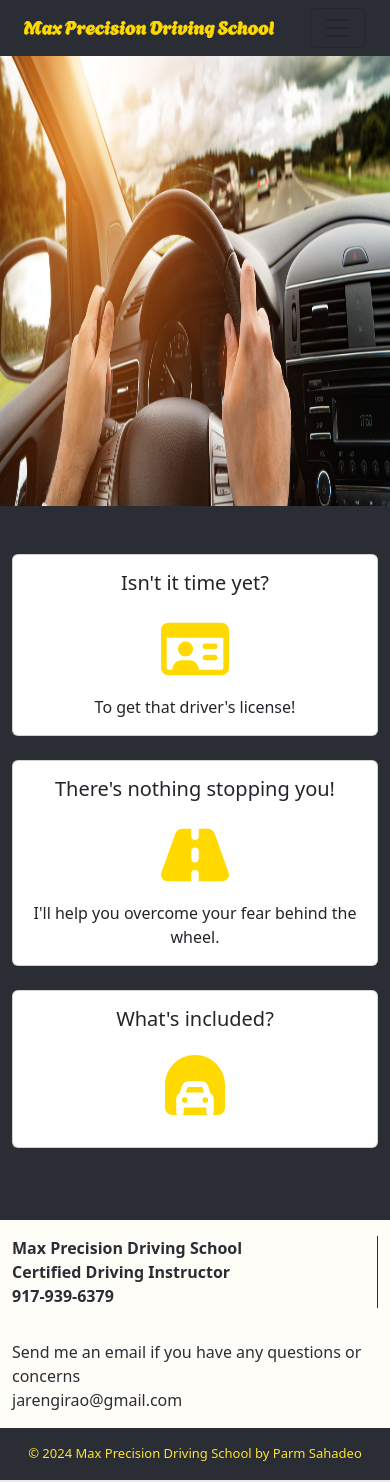
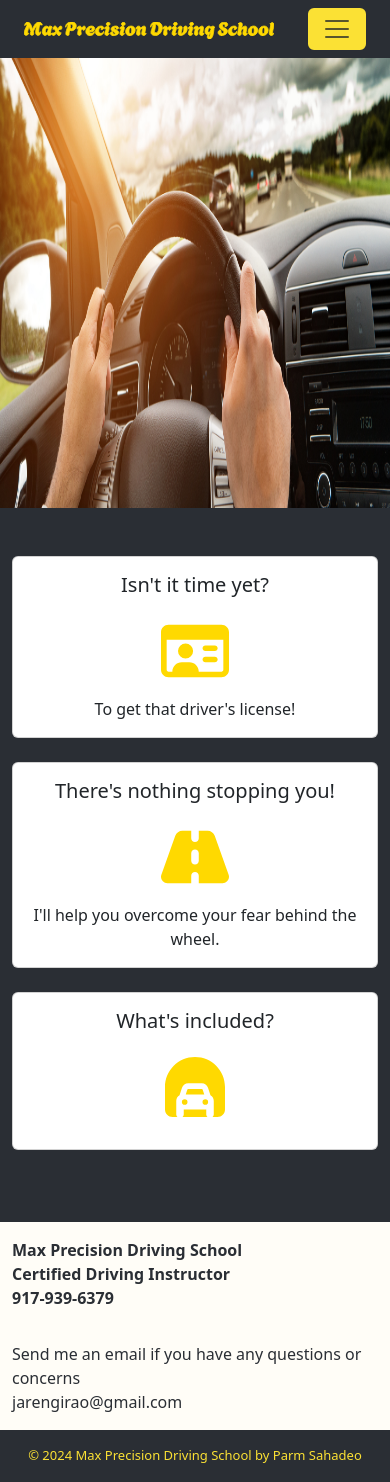
Before and after one commit to max-precision-driving-school/max-precision-driving-school, a React (Vite) app: page / in a window 390 px wide. Built offline with nearby package versions, Linux system fonts and the light colour scheme.

Commit message:
useEffect to load bootstrap.js

```diff
--- a/src/components/Footer.css
+++ b/src/components/Footer.css
@@ -15,3 +15,9 @@
 .bord-right {
     border-right: 1px solid #2A2E34;
 }
+
+@media(max-width: 768px) {
+    .bord-right {
+        border-right: 0;
+    }
+}
--- a/src/components/NavItem.jsx
+++ b/src/components/NavItem.jsx
@@ -4,7 +4,7 @@ function NavItem({ name, url }) {
     return(
         <>
             <li id="parm" class="nav-item">
-                <a class="nav-link py-2 n-item" href={url}>{name}</a>
+                <a class="nav-link py-2 n-item text-center mt-2 mt-lg-0" href={url}>{name}</a>
             </li>
         </>
     )
--- a/src/components/NavMenu.css
+++ b/src/components/NavMenu.css
@@ -10,3 +10,8 @@
     filter: invert(82%) sepia(34%) saturate(2700%) hue-rotate(360deg) brightness(106%) contrast(105%);
     width: 250px;
 }
+
+.navbar button.navbar-toggler.nav-yellow {
+   border: 2px solid #FBE134;
+   background-color: #FBE134;
+}
--- a/src/components/NavMenu.jsx
+++ b/src/components/NavMenu.jsx
@@ -14,10 +14,10 @@ function NavMenu() {
 				<div class="container-1200 m-auto">
 					<nav class="navbar navbar-expand-lg">
 						<div class="container-fluid">
-							<a class="navbar-brand text-color-yellow nav-logo" href="#">
+							<a class="navbar-brand text-color-yellow nav-logo" href="/">
 								<img src={NavImg} alt="driving school logo" />
 							</a>
-							<button class="navbar-toggler" type="button" data-bs-toggle="collapse" data-bs-target="#navbarSupportedContent" aria-controls="navbarSupportedContent" aria-expanded="false" aria-label="Toggle navigation">
+							<button class="navbar-toggler nav-yellow" type="button" data-bs-toggle="collapse" data-bs-target="#navbarSupportedContent" aria-controls="navbarSupportedContent" aria-expanded="false" aria-label="Toggle navigation">
 								<span class="navbar-toggler-icon"></span>
 							</button>
 
--- a/src/components/Section.css
+++ b/src/components/Section.css
@@ -50,8 +50,8 @@
   }
 
   /* Style the front side (fallback if image is missing) */
-  .flip-card-front {
-  }
+  /* .flip-card-front {
+  } */
 
   /* Style the back side */
   .flip-card-back {
--- a/src/routes/Home.jsx
+++ b/src/routes/Home.jsx
@@ -11,8 +11,6 @@ import 'bootstrap/dist/css/bootstrap.min.css';
 import '../components/Home.css'
 
 function Home() {
-	const [count, setCount] = useState(0)
-
 	return (
 		<>
 			<HeroBanner />
--- a/src/routes/RootLayout.jsx
+++ b/src/routes/RootLayout.jsx
@@ -1,8 +1,13 @@
 import { Outlet } from "react-router-dom";
 import NavMenu from "../components/NavMenu";
 import Footer from "../components/Footer";
+import { useEffect } from 'react';
 
 function RootLayout() {
+    useEffect(() => {
+		import("bootstrap/dist/js/bootstrap");
+	}, []);
+
     return (
         <>
 			<div class="container-fluid">
```
